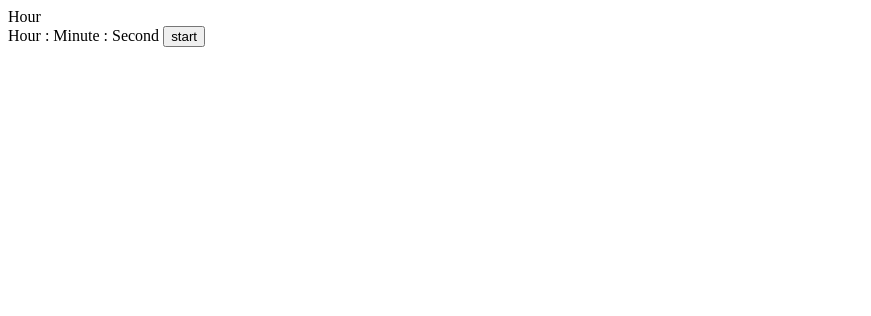
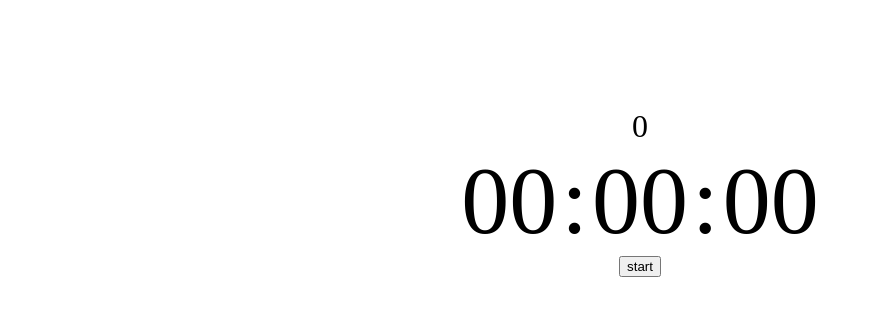
Before and after one commit to AminJun/Timer, a plain HTML site: page index.html in a window 1280 px wide. Shown: the whole page, without its empty margins (0-871 px from the left). Drawn offline with Linux system fonts and the light colour scheme.

Commit message:
Added css

```diff
--- a/index.html
+++ b/index.html
@@ -1,21 +1,34 @@
 <!DOCTYPE html>
 <html lang="en">
 	<head>
+		<meta charset="UTF-8">
 		<title>Work</title>
 		<script src="script.js"></script>
+		<style>
+			body {
+				text-align:center;
+				padding-top: 100px;
+			}
+			span {
+				font-size: 6em;
+			}
+			#total {
+				font-size: 2em;
+			}
+		</style>
 	</head>
 	<body onload="main();">
 		<div>
-			<span id="total">Hour</span>
+			<span id="total">0</span>
 		</div>
 
 		<div>
-			<span id="hour">Hour</span>
+			<span id="hour">00</span>
 			<span>:</span>
-			<span id="minut">Minute</span>
+			<span id="minut">00</span>
 			<span>:</span>
-			<span id="second">Second</span>
-			<input id="but" type="button" value="start" onclick="clicked();">
+			<span id="second">00</span>
 		</div>
+		<input id="but" type="button" value="start" onclick="clicked();">
 	</body>
 </html>
```
